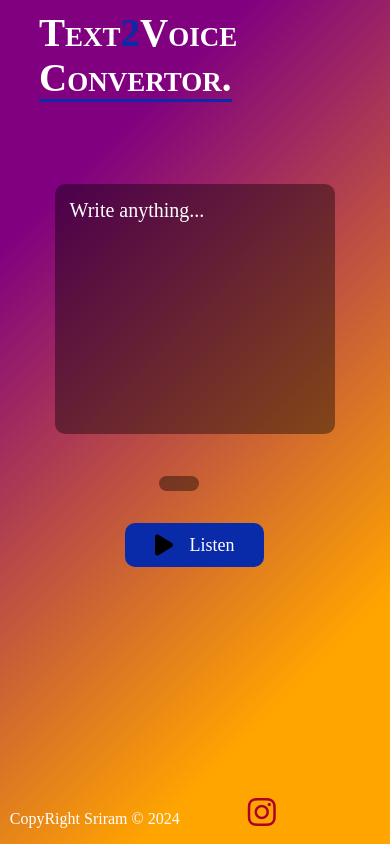
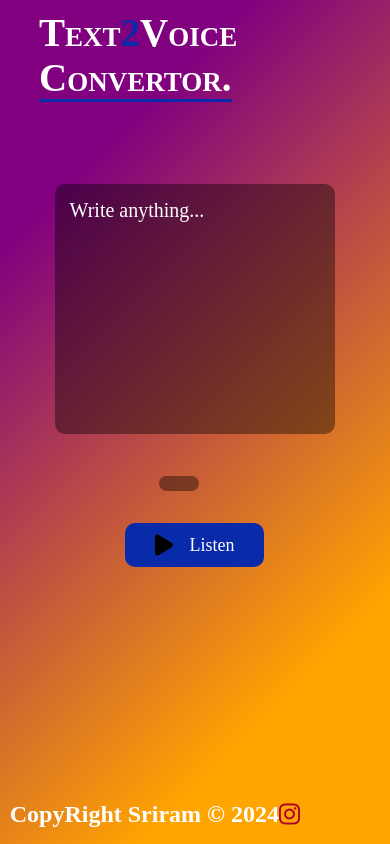
Before and after one commit to SriRamFevenz/Text2Voice, a plain HTML site: page index.html in a window 390 px wide. Drawn offline with Linux system fonts and the light colour scheme.

Commit message:
change 7

```diff
--- a/index.html
+++ b/index.html
@@ -30,7 +30,8 @@
     </div>
 
     <footer>
-        CopyRight Sriram &copy; 2024
+        <h2>CopyRight Sriram &copy; 2024</h2>
+
         <a href="https://www.instagram.com/__s__r__i__r__a__m___/">
             <i class="fa-brands fa-instagram"></i>
         </a>
--- a/style.css
+++ b/style.css
@@ -125,11 +125,26 @@ select {
 }
 
 footer {
-    font-size: 16px;
     color: #fff;
     position: fixed;
     bottom: 1rem;
     left: 10%;
+    display: flex;
+    justify-content: space-between;
+    align-items: center;
+
+}
+
+
+footer a i {
+    color: #AD002F;
+    font-size: 2rem;
+}
+
+footer a i:hover {
+    color: #FF4C50;
+    transition: all .3s ease-in-out;
+
 }
 
 /* **************** RESPONIVE ****************** */
@@ -179,20 +194,9 @@ footer {
         left: 2.5%;
     }
 
-    footer a {
-        margin: 0 4rem;
+
+    footer a i {
+        font-size: 1.5rem;
     }
 
-    footer a i {
-        color: #AD002F;
-        font-size: 2rem;
-    }
-
-    footer a i:hover {
-        color: #FF4C50;
-        transition: all .3s ease-in-out;
-
-    }
-
-
 }
```
